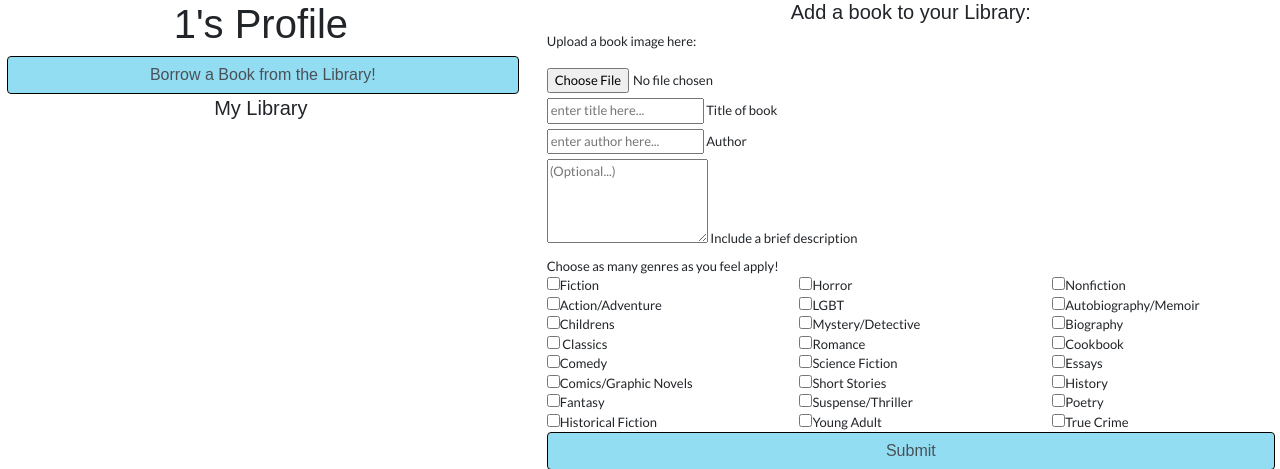
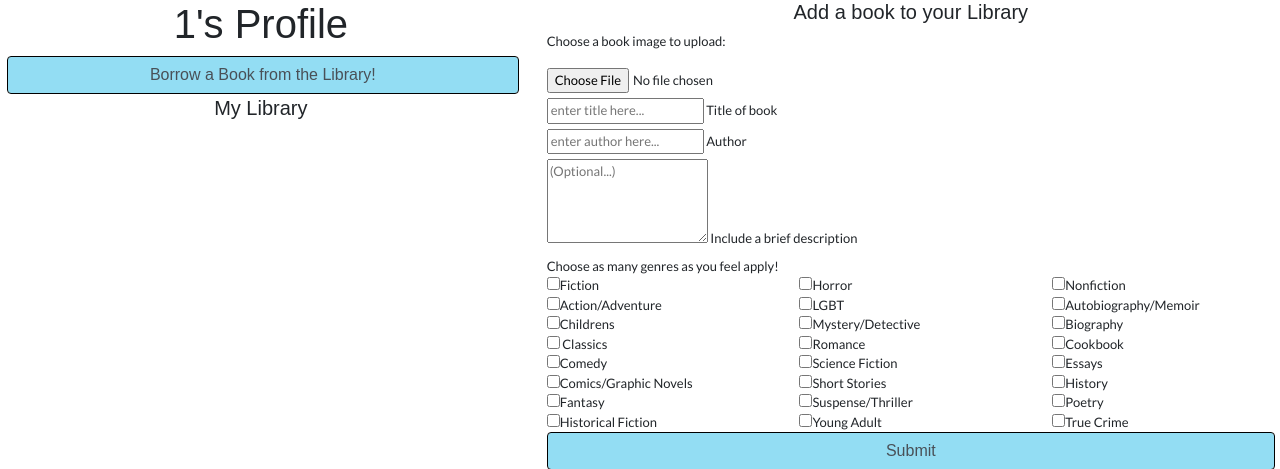
Before and after one commit to LaRenaiocco/community-library, a Flask app: page /profile/1 in a window 1280 px wide. Shown: the part 96-565 px from the top of the page. Run offline with Flask 2, Linux system fonts and the light colour scheme; data that the repository does not hold is empty; some libraries are stand-ins or nearby versions; some web fonts are replaced.

Commit message:
Small styling changd

```diff
--- a/templates/homepage.html
+++ b/templates/homepage.html
@@ -96,9 +96,9 @@
         the other features including:
         <ul>
           <li>Viewing your personal library</li>
+          <li>Adding books to your library
+          (and the database and cloudinary image repository)</li>
           <li>Borrowing books</li>
-          <li>adding books to your library
-          (and the database and cloudinary image repository)</li>
         </ul>
       </div>
     </div>
--- a/templates/profile.html
+++ b/templates/profile.html
@@ -17,13 +17,13 @@
     <div id="user-library-view"></div>
   </div>
   <div class="col-7">
-    <h5>Add a book to your Library:</h5>
+    <h5>Add a book to your Library</h5>
     <form id="upload-image-form"
           action="/upload-image"
           method="POST"
           enctype="multipart/form-data"
           >
-      <p>Upload a book image here:</p>
+      <p>Choose a book image to upload:</p>
       <input  type="file" id="image-field" required="required"/>
       <br />
       <input  type="text" id="title-field"  name="title"
```
